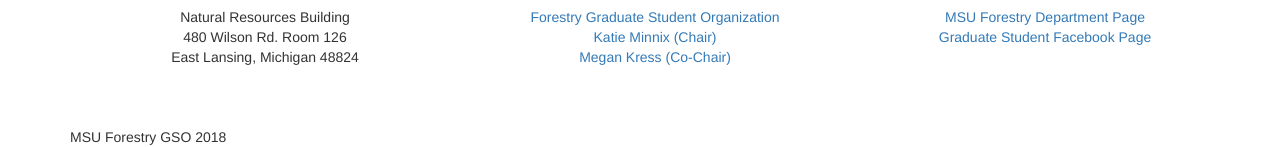
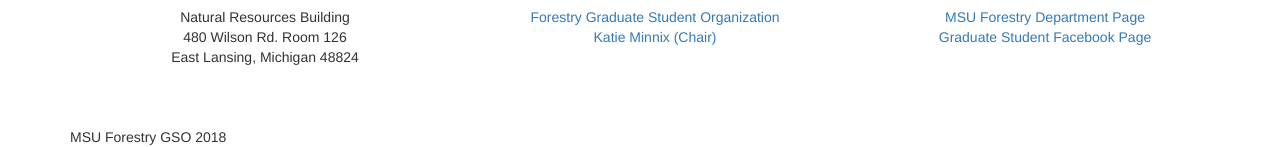
Before and after one commit to MeganKress/forgsrs_2018, a plain HTML site: page contact.html in a window 1280 px wide. Shown: the part 302-449 px from the top of the page. Drawn offline with Linux system fonts and the light colour scheme.

Commit message:
Update contact.html

```diff
--- a/contact.html
+++ b/contact.html
@@ -92,7 +92,6 @@
 				<h3>Email</h3>
 				<p><a href="mailto:forgrads@anr.msu.edu? Subject=Symposium" target="_blank">Forestry Graduate Student Organization</a><br>
 				<a href="mailto:minnixka@msu.edu? Subject=Symposium" target="_blank">Katie Minnix (Chair)</a><br>
-				<a href="mailto:kressmeg@msu.edu? Subject=Symposium" target="_blank">Megan Kress (Co-Chair)</a></p><br>
 
 			</div>
 			<div class="col-sm-4 fourth-box">
```
